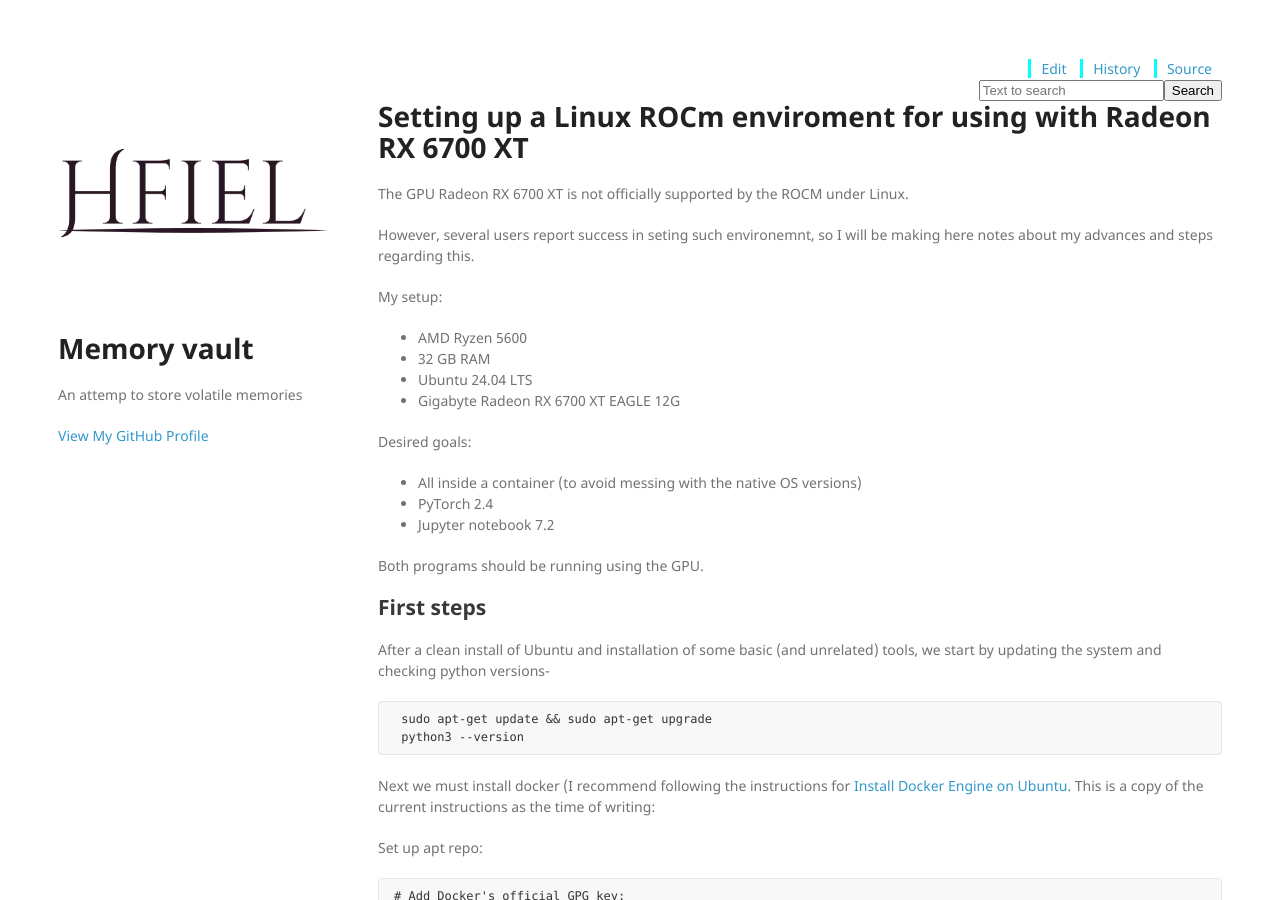
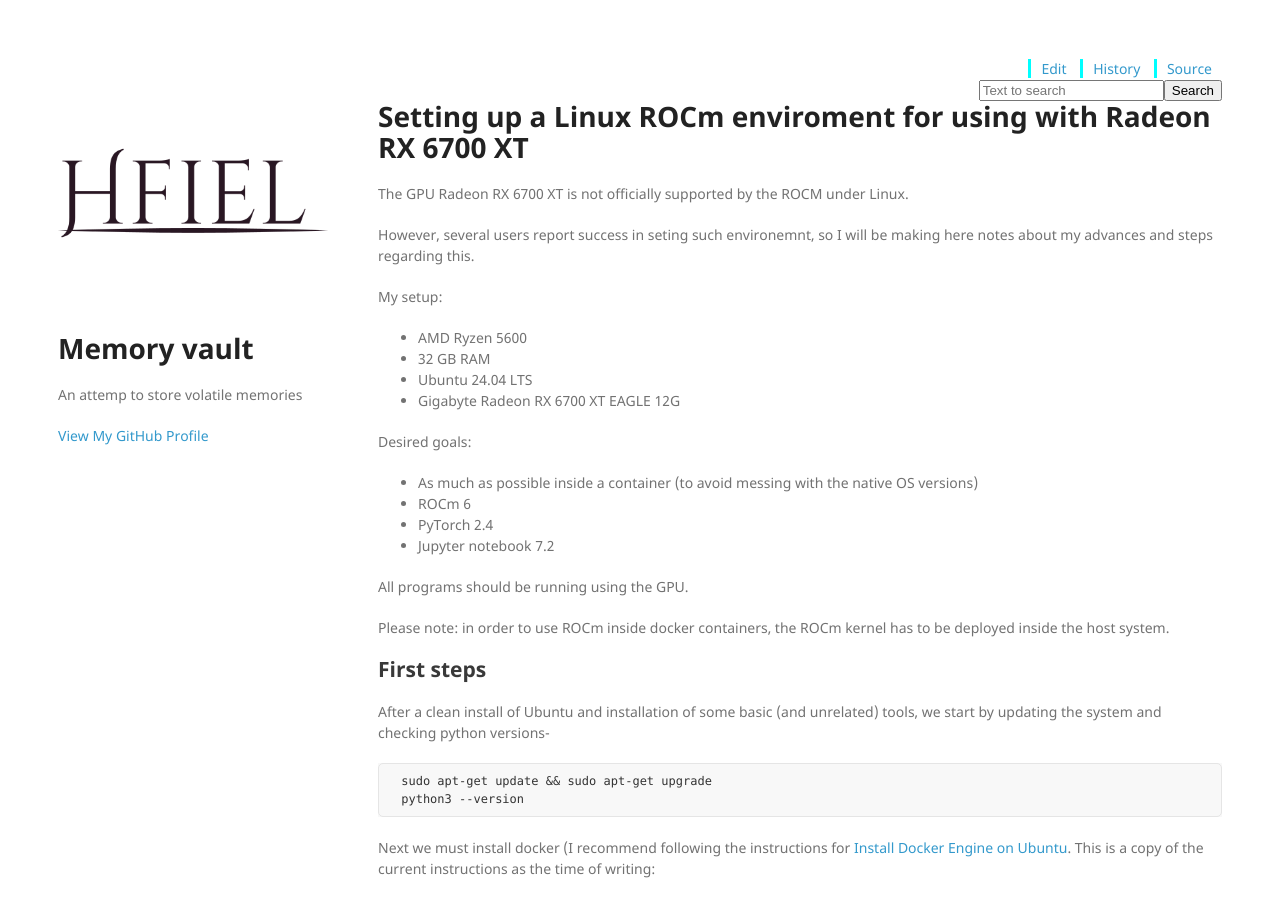
Before and after one commit to hfiel/hfiel.github.io, a Jekyll site: the page built from wiki/ml/rocm_radeon_rx_6700xt.md, in a window 1280 px wide and 900 px high. Built offline with Jekyll 4.4.1, drawn with Linux system fonts in a browser that asks for light colours; nearby versions of some CDN libraries; our own code applies the rules of GitHub Pages for plain Markdown files.

Commit message:
updated notes on goals

```diff
--- a/wiki/ml/rocm_radeon_rx_6700xt.md
+++ b/wiki/ml/rocm_radeon_rx_6700xt.md
@@ -13,11 +13,14 @@ My setup:
 
 Desired goals:
 
- - All inside a container (to avoid messing with the native OS versions)
+ - As much as possible inside a container (to avoid messing with the native OS versions)
+ - ROCm 6
  - PyTorch 2.4
  - Jupyter notebook 7.2
 
-Both programs should be running using the GPU.
+All programs should be running using the GPU.
+
+Please note: in order to use ROCm inside docker containers, the ROCm kernel has to be deployed inside the host system.
 
 ## First steps
 
```
